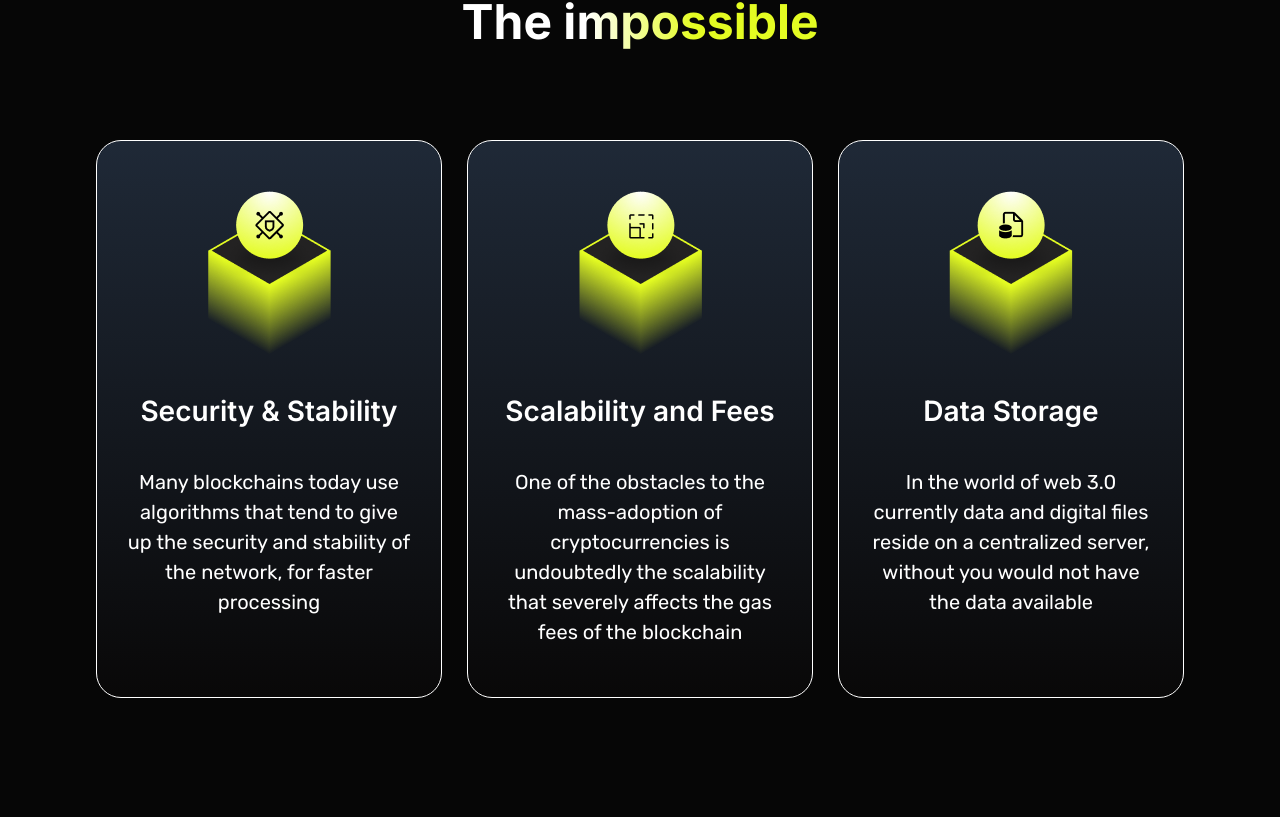
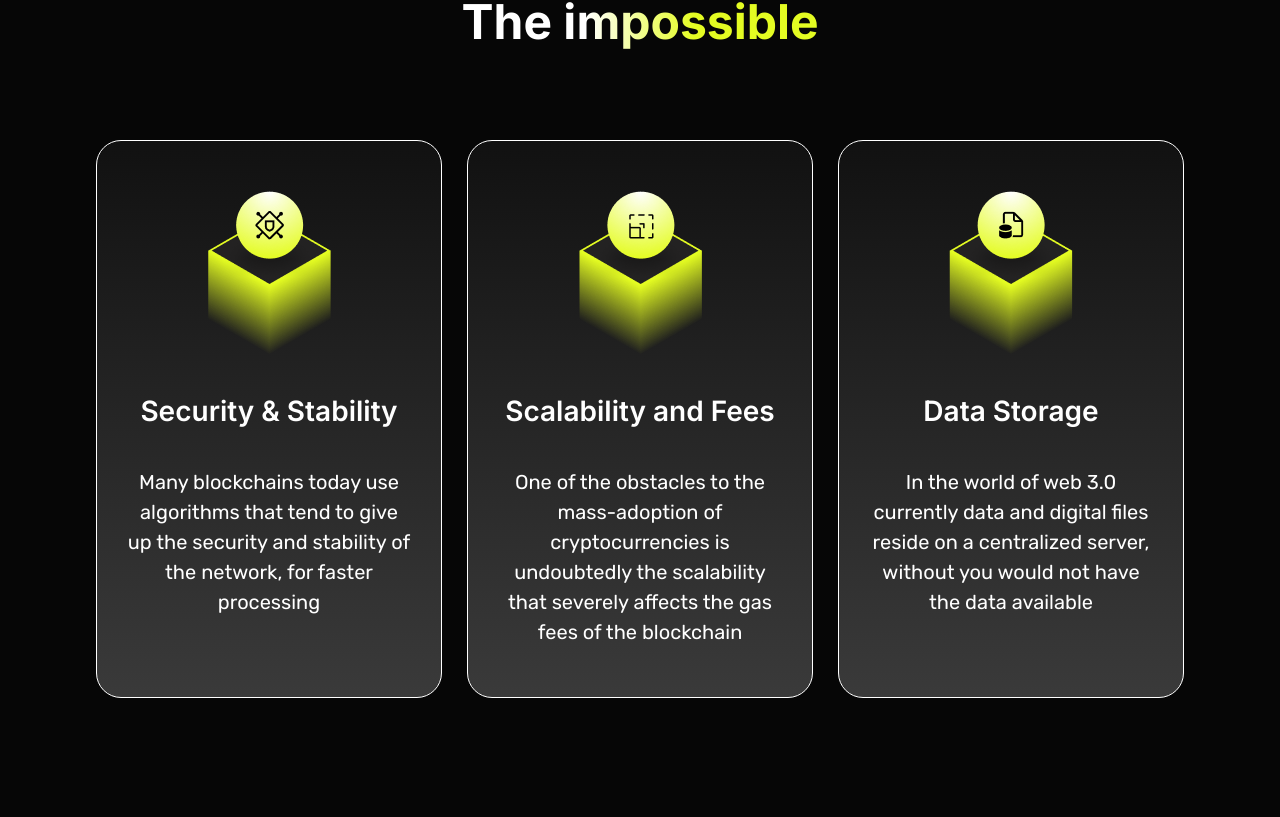
Before and after one commit to kratos-te/versus-venture, a Next.js app: page / in a window 1280 px wide. Shown: the part 5423-6240 px from the top of the page. Built offline with nearby package versions, Linux system fonts and the light colour scheme.

Commit message:
fix gradient

```diff
--- a/src/components/Ability/MakeCard.tsx
+++ b/src/components/Ability/MakeCard.tsx
@@ -12,7 +12,7 @@ interface MakeCardProps {
 const MakeCard: FC<MakeCardProps> = ({ title, icon, description }) => {
     return (
         <>
-            <div className="flex flex-col rounded-[25px] gap-[35px] py-[50px] px-[30px] items-center text-center bg-gradient-to-t from-[#090808] to-gray-800 border-[1px] border-[#fff] max-mv:hidden">
+            <div className="flex flex-col rounded-[25px] gap-[35px] py-[50px] px-[30px] items-center text-center bg-gradient-to-t from-[#3A3A3A] to-[#111] border-[1px] border-[#fff] max-mv:hidden">
                 <img src={icon} alt="card icon" />
                 <div className="text-[28px] font-semibold text-white max-lg:text-[25px]">
                     {title}
@@ -21,7 +21,7 @@ const MakeCard: FC<MakeCardProps> = ({ title, icon, description }) => {
                     {description}
                 </div>
             </div>
-            <div className="flex rounded-[25px] gap-[75px] py-[50px] px-[62px] items-center  bg-gradient-to-t from-[#090808] to-gray-800 border-[1px] border-[#fff] mx-[142px] mv:hidden max-sm:hidden max-md:mx-[50px] max-md:px-[35px] max-md:py-[35px] max-md:gap-[30px]">
+            <div className="flex rounded-[25px] gap-[75px] py-[50px] px-[62px] items-center  bg-gradient-to-t from-[#3A3A3A] to-[#111] border-[1px] border-[#fff] mx-[142px] mv:hidden max-sm:hidden max-md:mx-[50px] max-md:px-[35px] max-md:py-[35px] max-md:gap-[30px]">
                 <img src={icon} alt="card icon" className="w-[64px] max-md:w-[48px]" />
                 <div className="flex flex-col gap-[25px] max-md:gap-[15px]">
                     <div className="text-[16px] font-semibold text-white ">
@@ -32,7 +32,7 @@ const MakeCard: FC<MakeCardProps> = ({ title, icon, description }) => {
                     </div>
                 </div>
             </div>
-            <div className="flex flex-col rounded-[25px] gap-[75px] py-[50px] px-[62px] items-center justify-center  bg-gradient-to-t from-[#090808] to-gray-800 border-[1px] border-[#fff] mx-[142px] sm:hidden max-md:mx-[50px] max-md:px-[35px] max-md:py-[35px] max-md:gap-[30px]">
+            <div className="flex flex-col rounded-[25px] gap-[75px] py-[50px] px-[62px] items-center justify-center  bg-gradient-to-t from-[#3A3A3A] to-[#111] border-[1px] border-[#fff] mx-[142px] sm:hidden max-md:mx-[50px] max-md:px-[35px] max-md:py-[35px] max-md:gap-[30px]">
                 <img src={icon} alt="card icon" className="w-[64px] max-md:w-[48px]" />
                 <div className="flex flex-col items-center gap-[25px] max-md:gap-[15px]">
                     <div className="text-[16px] font-semibold text-white ">
```
